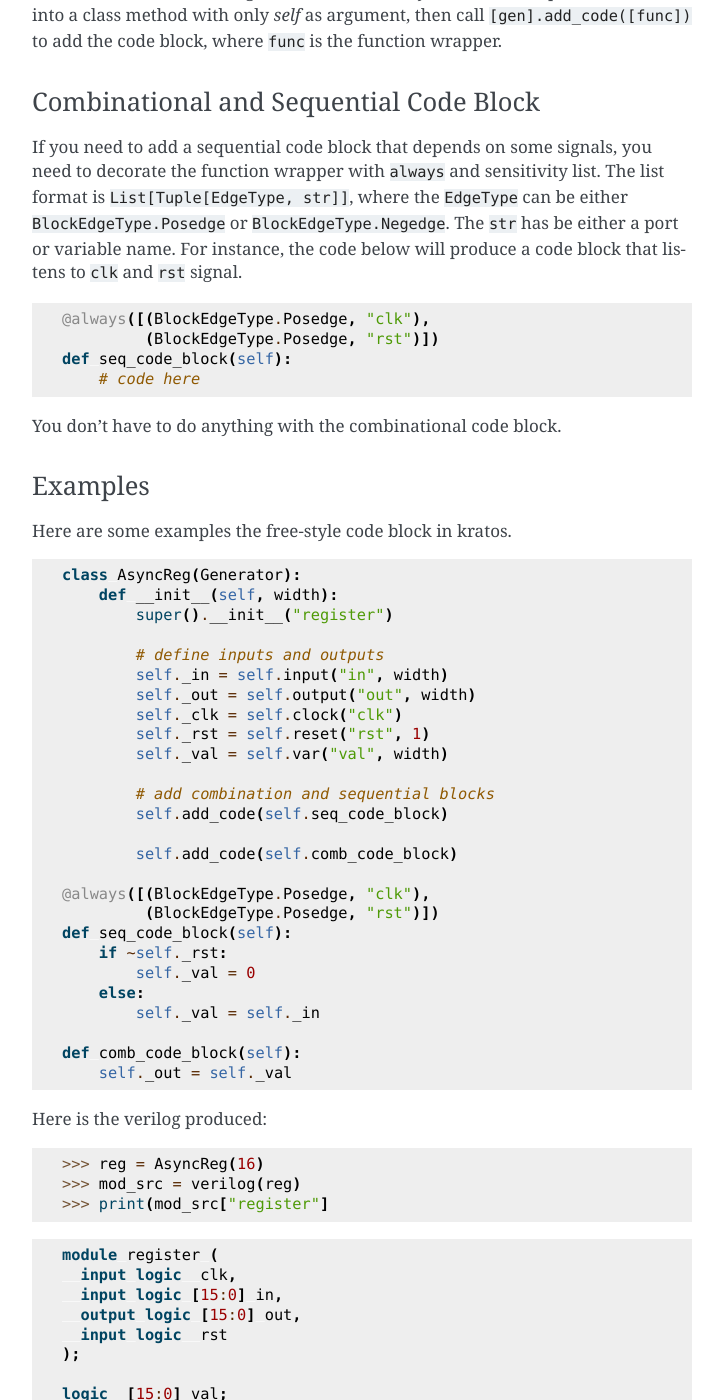
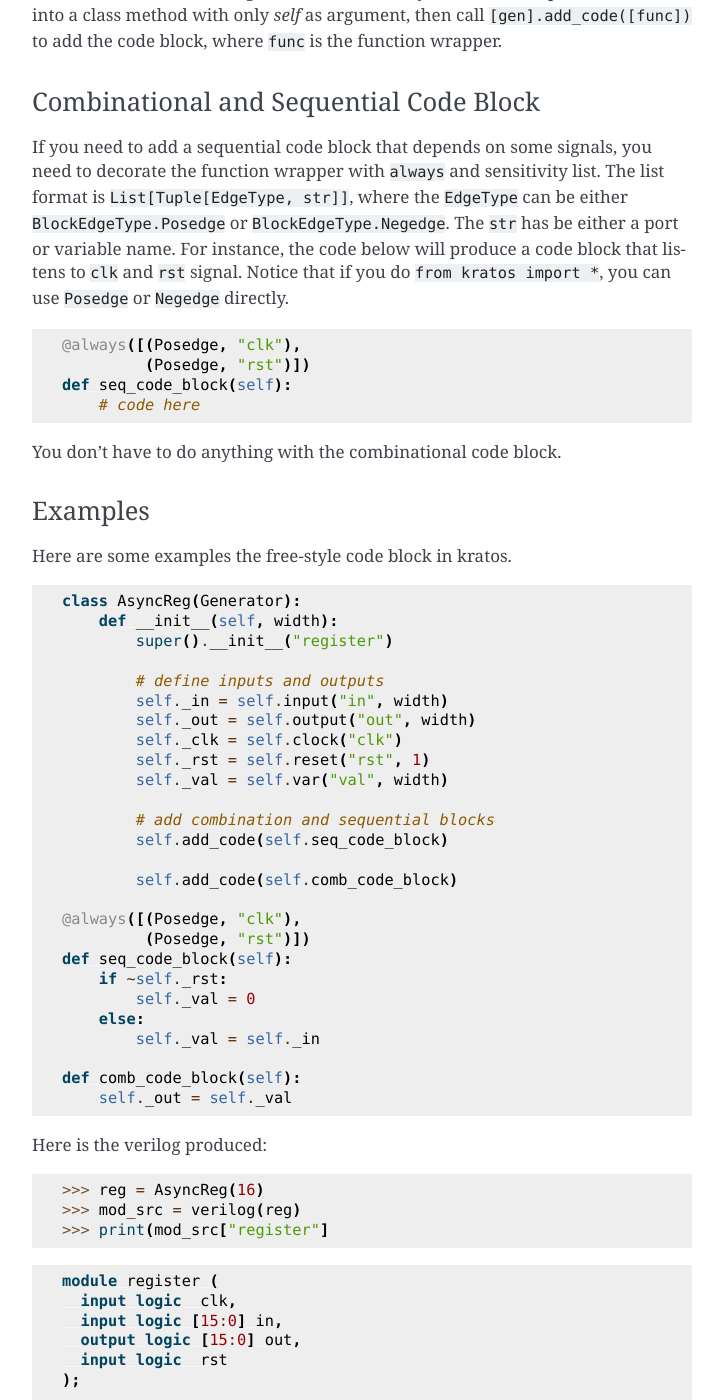
Before and after one commit to Kuree/kratos, a Sphinx documentation site: the page built from docs/generator.rst, in a window 1280 px wide and 1400 px high, scrolled down 4451 px. Shown: the whole window, without its empty margins (388-1111 px from the left). Built offline with Sphinx 7.4.7, drawn with Linux system fonts in a browser that asks for light colours.

Commit message:
simplify the posedge/negedge creation

```diff
--- a/README.rst
+++ b/README.rst
@@ -72,8 +72,8 @@ specify the sensitivity of the ``always`` block when defining
 
            self.add_code(self.comb_code_block)
 
-       @always([(BlockEdgeType.Posedge, "clk"),
-                (BlockEdgeType.Posedge, "rst")])
+       @always([(Posedge, "clk"),
+                (Posedge, "rst")])
        def seq_code_block(self):
            if self._rst:
                self._val = 0
--- a/docs/generator.rst
+++ b/docs/generator.rst
@@ -230,12 +230,13 @@ list. The list format is ``List[Tuple[EdgeType, str]]``, where the
 ``EdgeType`` can be either ``BlockEdgeType.Posedge`` or
 ``BlockEdgeType.Negedge``. The ``str`` has be either a port or variable
 name. For instance, the code below will produce a code block that listens
-to ``clk`` and ``rst`` signal.
+to ``clk`` and ``rst`` signal. Notice that if you do ``from kratos import
+*``, you can use ``Posedge`` or ``Negedge`` directly.
 
 .. code-block:: Python
 
-    @always([(BlockEdgeType.Posedge, "clk"),
-             (BlockEdgeType.Posedge, "rst")])
+    @always([(Posedge, "clk"),
+             (Posedge, "rst")])
     def seq_code_block(self):
         # code here
 
@@ -263,8 +264,8 @@ Here are some examples the free-style code block in kratos.
 
             self.add_code(self.comb_code_block)
 
-    @always([(BlockEdgeType.Posedge, "clk"),
-             (BlockEdgeType.Posedge, "rst")])
+    @always([(Posedge, "clk"),
+             (Posedge, "rst")])
     def seq_code_block(self):
         if ~self._rst:
             self._val = 0
--- a/kratos/__init__.py
+++ b/kratos/__init__.py
@@ -12,6 +12,9 @@ from _kratos.passes import IRVisitor as IRVisitor
 from _kratos import PackedStruct, Port, Var, AssignmentType
 from .stmts import IfStmt, SwitchStmt, if_, switch_
 
+Posedge = BlockEdgeType.Posedge
+Negedge = BlockEdgeType.Negedge
+
 __all__ = ["Generator", "PortType", "PortDirection", "BlockEdgeType", "always",
            "verilog", "signed", "is_valid_verilog", "VarException",
            "StmtException", "IRVisitor"]
@@ -23,3 +26,6 @@ __all__ += ["CombinationalCodeBlock", "SequentialCodeBlock", "SwitchStmt",
 # utils
 __all__ += ["clog2", "reduce_add", "reduce_and", "reduce_mul", "reduce_or",
             "concat", "zext"]
+
+# type aliasing
+__all__ += ["BlockEdgeType", "Posedge", "Negedge"]
```
Also changed, not shown: 2 other files.
